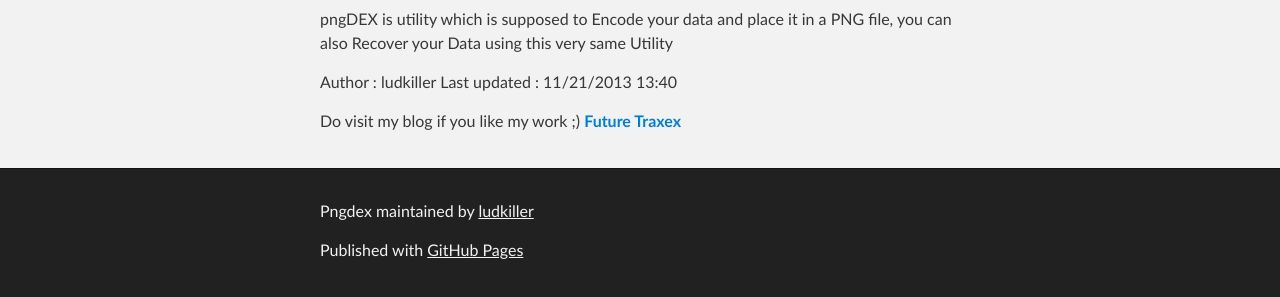
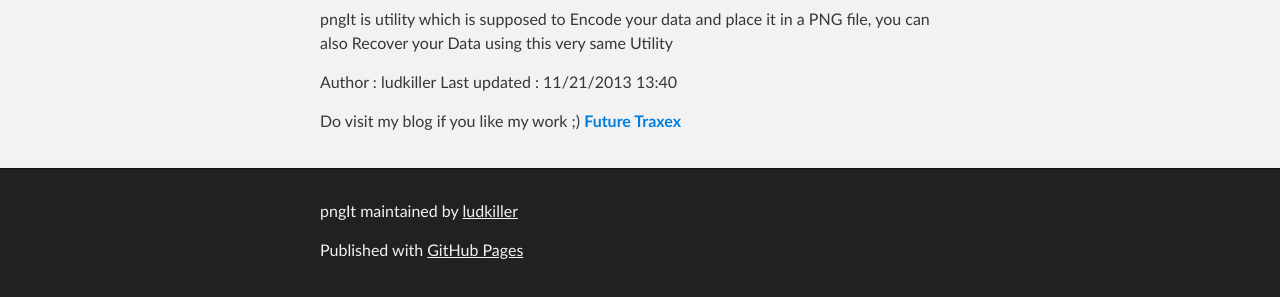
Before and after one commit to luddev/pngIt, a plain HTML site: page index.html in a window 1280 px wide. Shown: the part 389-686 px from the top of the page. Drawn offline with Linux system fonts and the light colour scheme.

Commit message:
Update index.html

```diff
--- a/index.html
+++ b/index.html
@@ -34,7 +34,7 @@
         <h1>
 <a name="pngdex" class="anchor" href="#pngdex"><span class="octicon octicon-link"></span></a>pngDEX</h1>
 
-<p>pngDEX is utility which is supposed to Encode your data and place it in a PNG file, you can also Recover your Data using this very same Utility</p>
+<p>pngIt is utility which is supposed to Encode your data and place it in a PNG file, you can also Recover your Data using this very same Utility</p>
 
 <p>Author : ludkiller
 Last updated : 11/21/2013 13:40 </p>
@@ -46,7 +46,7 @@ Last updated : 11/21/2013 13:40 </p>
     <!-- FOOTER  -->
     <div id="footer_wrap" class="outer">
       <footer class="inner">
-        <p class="copyright">Pngdex maintained by <a href="https://github.com/ludkiller">ludkiller</a></p>
+        <p class="copyright">pngIt maintained by <a href="https://github.com/ludkiller">ludkiller</a></p>
         <p>Published with <a href="http://pages.github.com">GitHub Pages</a></p>
       </footer>
     </div>
```
